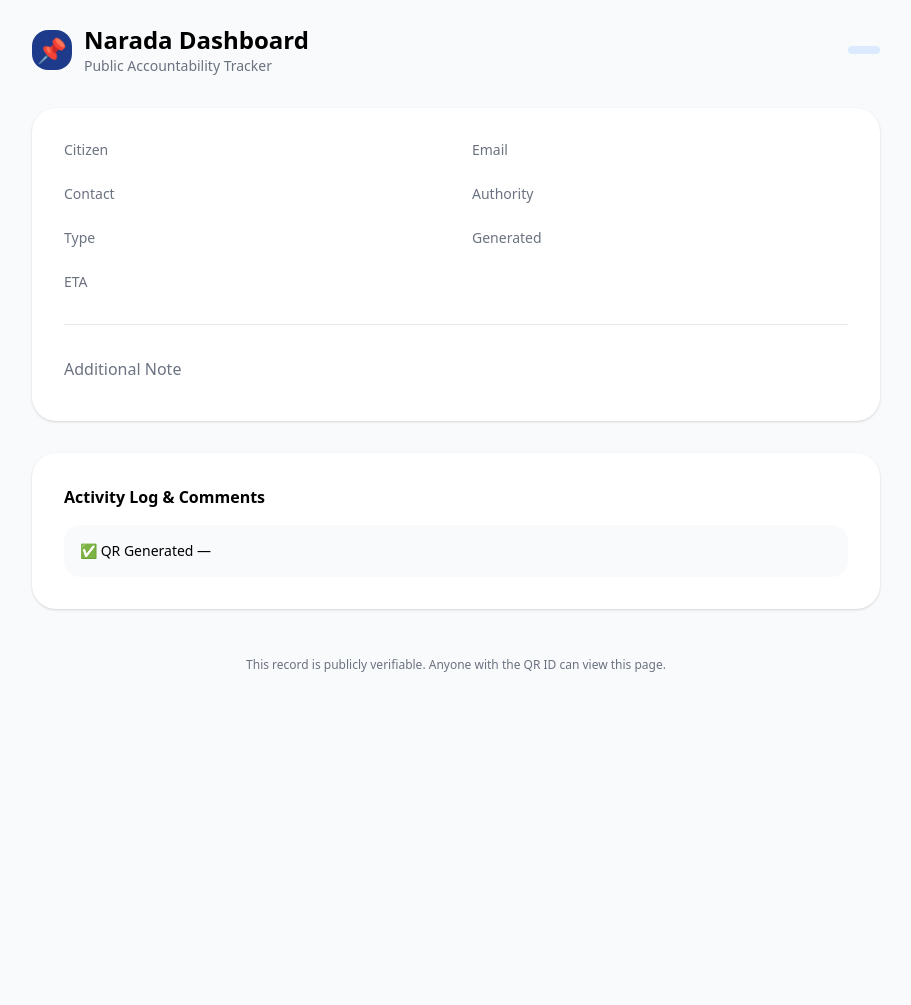
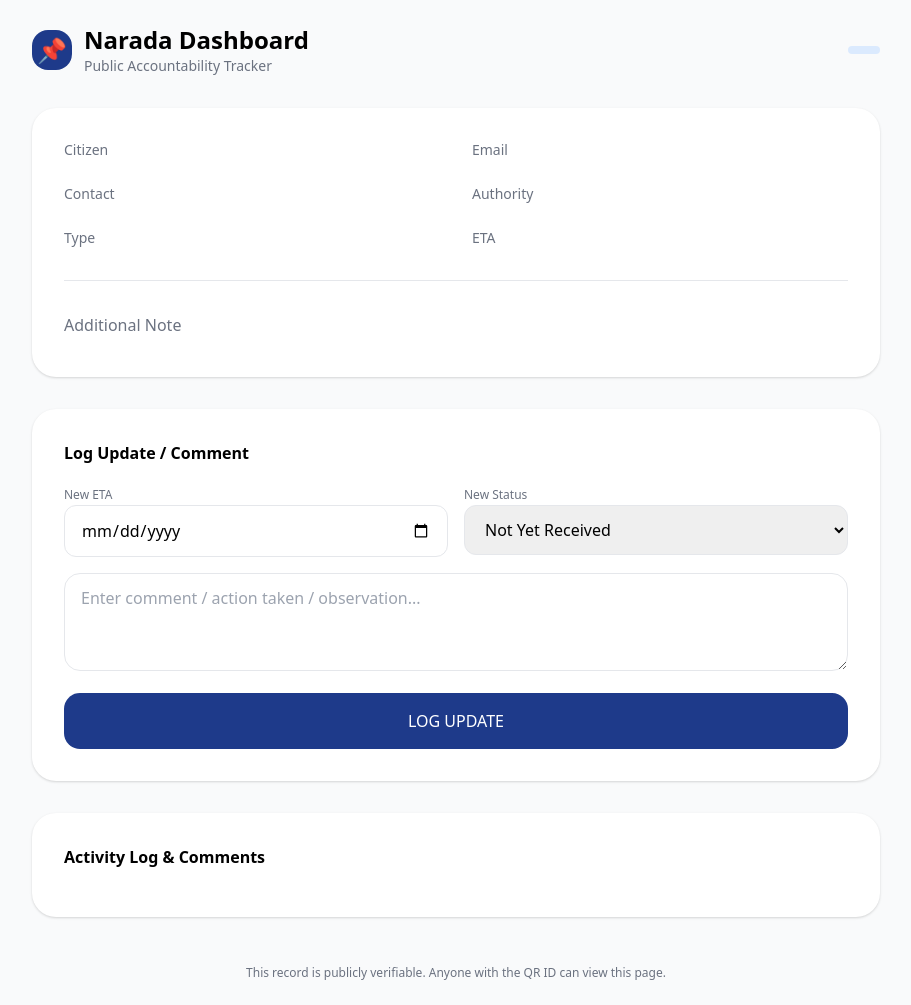
Before and after one commit to ashishjnaik/jagdishwaram-office, a Flask app: template templates/qr_dashboard.html in a window 1280 px wide. Shown: the whole page, without its empty margins (184-1095 px from the left). Before the commit the page ends 672 px from the top, so only its background shows below. Run offline with Flask 3, Linux system fonts and the light colour scheme; the template is opened without the code that fills it, so the values that code supplies are empty.

Commit message:
Update qr_dashboard.html
GROK - qr_routes.py - Narada QR Tracking System v1.1 (Comment Logging + Editable ETA/Status)

```diff
--- a/templates/qr_dashboard.html
+++ b/templates/qr_dashboard.html
@@ -26,7 +26,6 @@
       <div><span class="text-gray-500">Contact</span><br><span class="font-medium">{{ contact }}</span></div>
       <div><span class="text-gray-500">Authority</span><br><span class="font-medium">{{ authority }}</span></div>
       <div><span class="text-gray-500">Type</span><br><span class="font-medium">{{ sub_type }}</span></div>
-      <div><span class="text-gray-500">Generated</span><br><span class="font-medium">{{ generated }}</span></div>
       <div><span class="text-gray-500">ETA</span><br><span class="font-medium">{{ eta }}</span></div>
     </div>
 
@@ -43,10 +42,48 @@
     </div>
   </div>
 
+  <!-- Update Form -->
   <div class="mt-8 bg-white rounded-3xl shadow p-8">
-    <h3 class="font-semibold mb-4">Activity Log & Comments</h3>
-    <div class="bg-gray-50 p-4 rounded-2xl text-sm">
-      ✅ QR Generated — {{ generated }}
+    <h3 class="font-semibold mb-4">Log Update / Comment</h3>
+    <form id="updateForm">
+      <input type="hidden" name="qr_id" value="{{ qr_id }}">
+      <div class="grid grid-cols-2 gap-4">
+        <div>
+          <label class="text-xs text-gray-500">New ETA</label>
+          <input type="date" id="eta" name="eta" value="{{ eta }}" class="w-full border rounded-xl px-4 py-3">
+        </div>
+        <div>
+          <label class="text-xs text-gray-500">New Status</label>
+          <select id="status" name="status" class="w-full border rounded-xl px-4 py-3">
+            <option value="Not Yet Received">Not Yet Received</option>
+            <option value="SUBMITTED">SUBMITTED</option>
+            <option value="IN PROGRESS">IN PROGRESS</option>
+            <option value="REJECTED">REJECTED</option>
+            <option value="SILENCED">SILENCED</option>
+            <option value="COMPLETED">COMPLETED</option>
+          </select>
+        </div>
+      </div>
+      <textarea id="comment" name="comment" rows="3" placeholder="Enter comment / action taken / observation..." class="mt-4 w-full border rounded-2xl px-4 py-3"></textarea>
+      <button type="submit" class="mt-4 w-full bg-blue-900 text-white py-4 rounded-2xl font-medium hover:bg-blue-800">LOG UPDATE</button>
+    </form>
+  </div>
+
+  <!-- Activity Log -->
+  <div class="mt-8 bg-white rounded-3xl shadow p-8">
+    <h3 class="font-semibold mb-4">Activity Log &amp; Comments</h3>
+    <div id="activityLog" class="space-y-3">
+      {% for event in events %}
+      <div class="bg-gray-50 p-4 rounded-2xl text-sm">
+        <div class="flex justify-between">
+          <span class="font-medium">{{ event.event_type }}</span>
+          <span class="text-gray-500 text-xs">{{ event.timestamp_ist or event.event_timestamp }}</span>
+        </div>
+        {% if event.comment_text %}<p class="mt-1 text-gray-700">{{ event.comment_text }}</p>{% endif %}
+        {% if event.eta_new %}<p class="text-xs text-blue-600">ETA → {{ event.eta_new }}</p>{% endif %}
+        {% if event.status_new %}<p class="text-xs text-green-600">Status → {{ event.status_new }}</p>{% endif %}
+      </div>
+      {% endfor %}
     </div>
   </div>
 
@@ -54,5 +91,24 @@
     This record is publicly verifiable. Anyone with the QR ID can view this page.
   </div>
 </div>
+
+<script>
+document.getElementById('updateForm').addEventListener('submit', async (e) => {
+  e.preventDefault();
+  const formData = new FormData(e.target);
+  const data = Object.fromEntries(formData);
+  const res = await fetch('/api/update_record', {
+    method: 'POST',
+    headers: {'Content-Type': 'application/json'},
+    body: JSON.stringify(data)
+  });
+  if (res.ok) {
+    alert('Update logged successfully');
+    location.reload();
+  } else {
+    alert('Error logging update');
+  }
+});
+</script>
 </body>
 </html>
```
